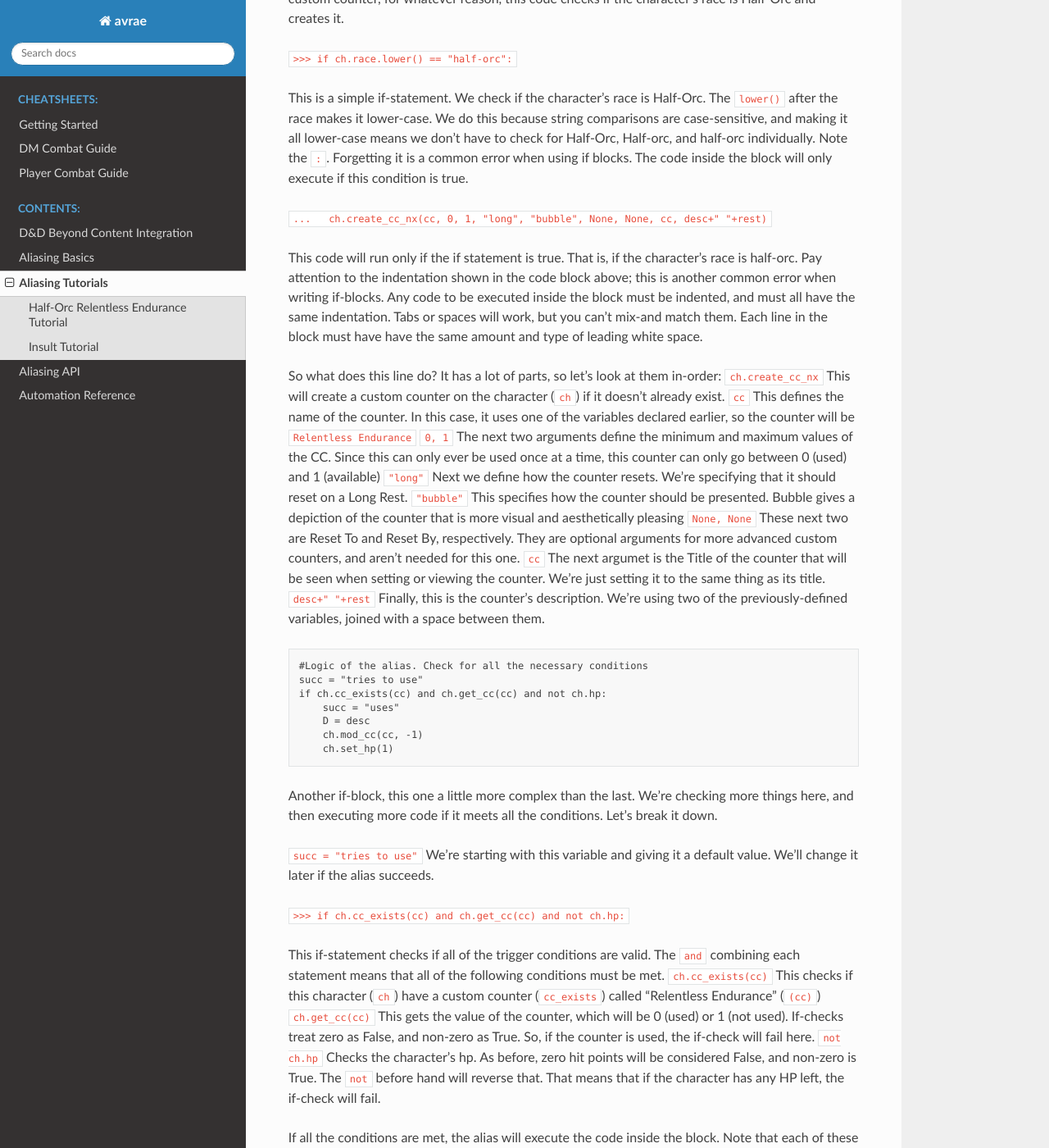
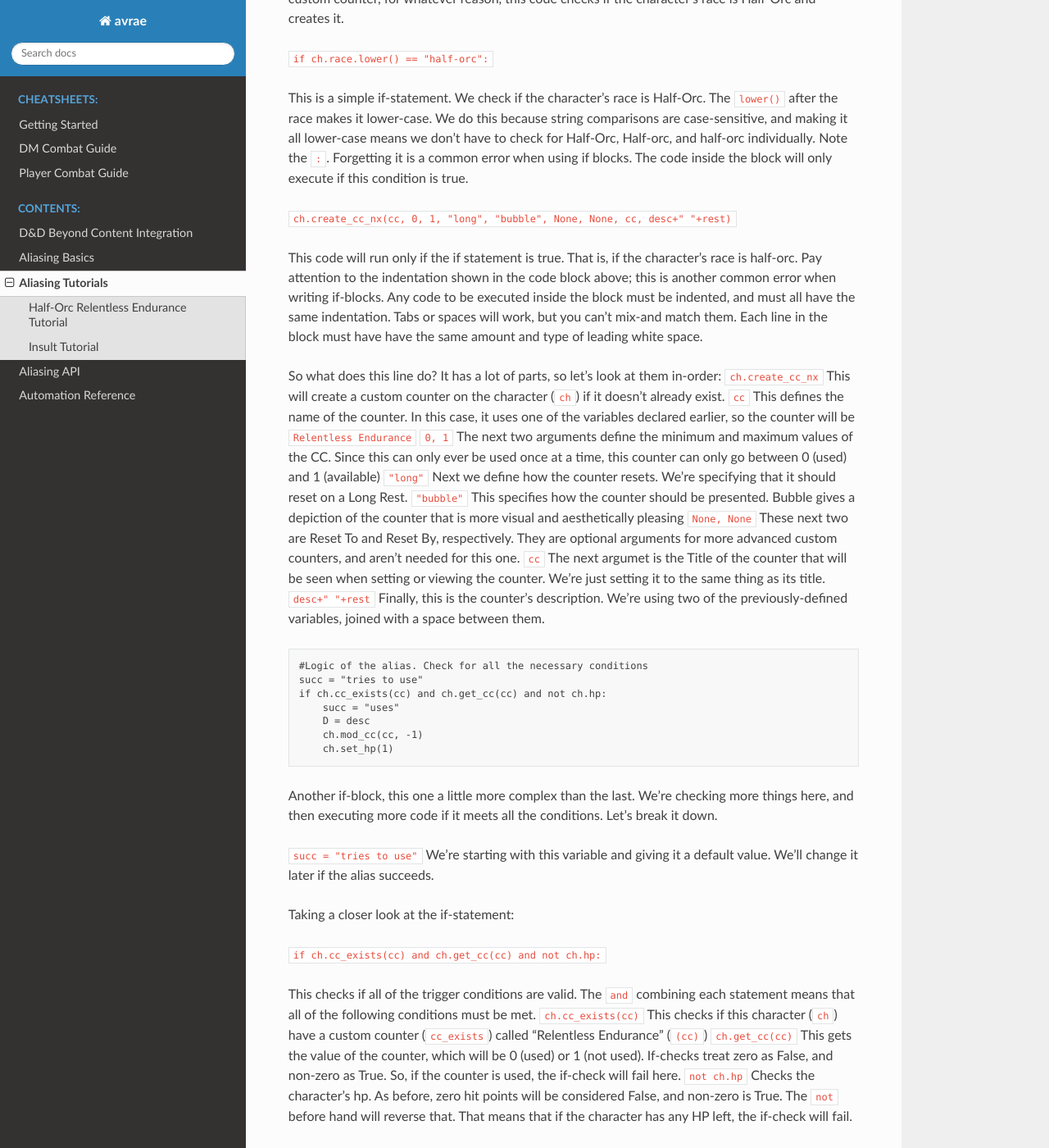
Before and after one commit to avrae/avrae, a Sphinx documentation site: the page built from docs/aliasing/aliasing_tut.rst, in a window 1280 px wide and 1400 px high, scrolled down 1326 px. Shown: the whole window at 82% size. Built offline with Sphinx 7.4.7 and the Read the Docs theme 2.0.0, drawn with Linux system fonts in a browser that asks for light colours.

Commit message:
Update aliasing_tut.rst
Aaaand undoing that because it didn't look very good.

```diff
--- a/docs/aliasing/aliasing_tut.rst
+++ b/docs/aliasing/aliasing_tut.rst
@@ -52,11 +52,11 @@ This alias will be accessing the active character several times, so this defines
 
 The alias uses a custom counter to track the use of this ability. If the character was imported from Beyond, it should create the custom counter automatically. In case the character doesn't have the custom counter, for whatever reason, this code checks if the character's race is Half-Orc and creates it.
 
-``>>> if ch.race.lower() == "half-orc":``
+``if ch.race.lower() == "half-orc":``
 
 This is a simple if-statement. We check if the character's race is Half-Orc. The ``lower()`` after the race makes it lower-case. We do this because string comparisons are case-sensitive, and making it all lower-case means we don't have to check for Half-Orc, Half-orc, and half-orc individually. Note the ``:``. Forgetting it is a common error when using if blocks. The code inside the block will only execute if this condition is true.
 
-``...   ch.create_cc_nx(cc, 0, 1, "long", "bubble", None, None, cc, desc+" "+rest)``
+``ch.create_cc_nx(cc, 0, 1, "long", "bubble", None, None, cc, desc+" "+rest)``
 
 This code will run only if the if statement is true. That is, if the character's race is half-orc. Pay attention to the indentation shown in the code block above; this is another common error when writing if-blocks. Any code to be executed inside the block must be indented, and must all have the same indentation. Tabs or spaces will work, but you can't mix-and match them. Each line in the block must have have the same amount and type of leading white space.
 
@@ -84,19 +84,21 @@ Another if-block, this one a little more complex than the last. We're checking m
 
 ``succ = "tries to use"`` We're starting with this variable and giving it a default value. We'll change it later if the alias succeeds.
 
-``>>> if ch.cc_exists(cc) and ch.get_cc(cc) and not ch.hp:``
+Taking a closer look at the if-statement:
 
-This if-statement checks if all of the trigger conditions are valid. The ``and`` combining each statement means that all of the following conditions must be met.
+``if ch.cc_exists(cc) and ch.get_cc(cc) and not ch.hp:``
+
+This checks if all of the trigger conditions are valid. The ``and`` combining each statement means that all of the following conditions must be met.
 ``ch.cc_exists(cc)`` This checks if this character (``ch``) have a custom counter (``cc_exists``) called "Relentless Endurance" (``(cc)``)
 ``ch.get_cc(cc)`` This gets the value of the counter, which will be 0 (used) or 1 (not used). If-checks treat zero as False, and non-zero as True. So, if the counter is used, the if-check will fail here.
 ``not ch.hp`` Checks the character's hp. As before, zero hit points will be considered False, and non-zero is True. The ``not`` before hand will reverse that. That means that if the character has any HP left, the if-check will fail.
 
 If all the conditions are met, the alias will execute the code inside the block. Note that each of these lines has the same indentation. This block will do most of the mechanics work the alias is meant for. Going line-by-line:
 
-``...     succ = "uses"`` This is the success case that will override this variable to indicate a successful use instead of a failed attempt.
-``...     D = desc`` This just sets one variable to another. The alias will use ``D`` later when showing the result to the player
-``...     ch.mod_cc(cc, -1)`` This will modify (``mod_cc``) the value of the counter (``cc``) by ``-1``, reducing it from 1 to 0 and marking it as used
-``...     ch.set_hp(1)`` This sets the character's hitpoints to 1.
+``succ = "uses"`` This is the success case that will override this variable to indicate a successful use instead of a failed attempt.
+``D = desc`` This just sets one variable to another. The alias will use ``D`` later when showing the result to the player
+``ch.mod_cc(cc, -1)`` This will modify (``mod_cc``) the value of the counter (``cc``) by ``-1``, reducing it from 1 to 0 and marking it as used
+``ch.set_hp(1)`` This sets the character's hitpoints to 1.
 
 .. code-block:: text
 
```
